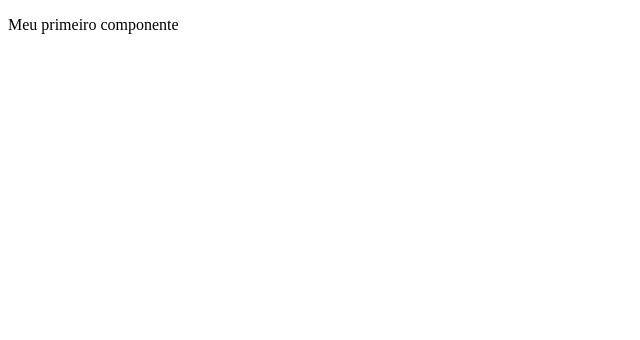
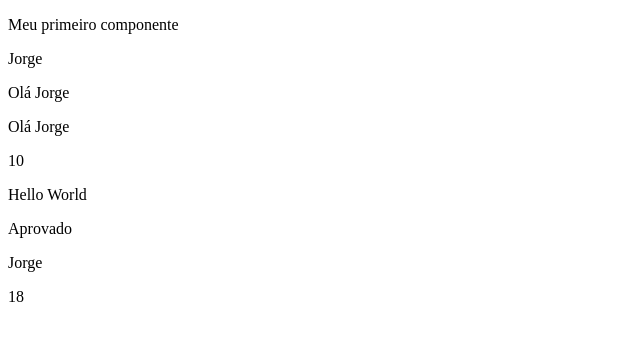
Before and after one commit to alejandrofonsecac/Angular, an Angular app in the folder curso-angular/: page / in a window 1280 px wide. Shown: the top 340 px of the page, without its empty margins (0-640 px from the left). Built offline with nearby package versions, Linux system fonts and the light colour scheme.

Commit message:
interpolação de texto

```diff
--- a/curso-angular/src/app/primeiro-componente/primeiro-componente.html
+++ b/curso-angular/src/app/primeiro-componente/primeiro-componente.html
@@ -1,3 +1,21 @@
 <p>
     Meu primeiro componente
 </p>
+
+<!--Interpolação de texto-->
+<p>{{name}}</p>
+<p>{{'Olá '+name}}</p>
+<p>{{`Olá ${name}`}}</p>
+
+<!--Expressoes matematicas-->
+<p>{{5+5}}</p>
+
+<!--Funções/Metodos-->
+<p>{{mensagem()}}</p>
+
+<!--Interpolação com operador ternário-->
+<p>{{media >= 7 ? 'Aprovado' : 'Reprovado'}}</p>
+
+<!--Interpolação com objetos-->
+<p>{{pessoa.nome}}</p>
+<p>{{pessoa.idade}}</p>
--- a/curso-angular/src/app/primeiro-componente/primeiro-componente.ts
+++ b/curso-angular/src/app/primeiro-componente/primeiro-componente.ts
@@ -6,4 +6,15 @@ import { Component } from '@angular/core';
   templateUrl: './primeiro-componente.html',
   styleUrl: './primeiro-componente.css',
 })
-export class PrimeiroComponente {}
+export class PrimeiroComponente {
+  name:string = 'Jorge';
+  media:number = 8;
+  pessoa = {
+    nome: 'Jorge',
+    idade: 18
+  }
+
+  mensagem():string{
+    return "Hello World"
+  }
+}
```
